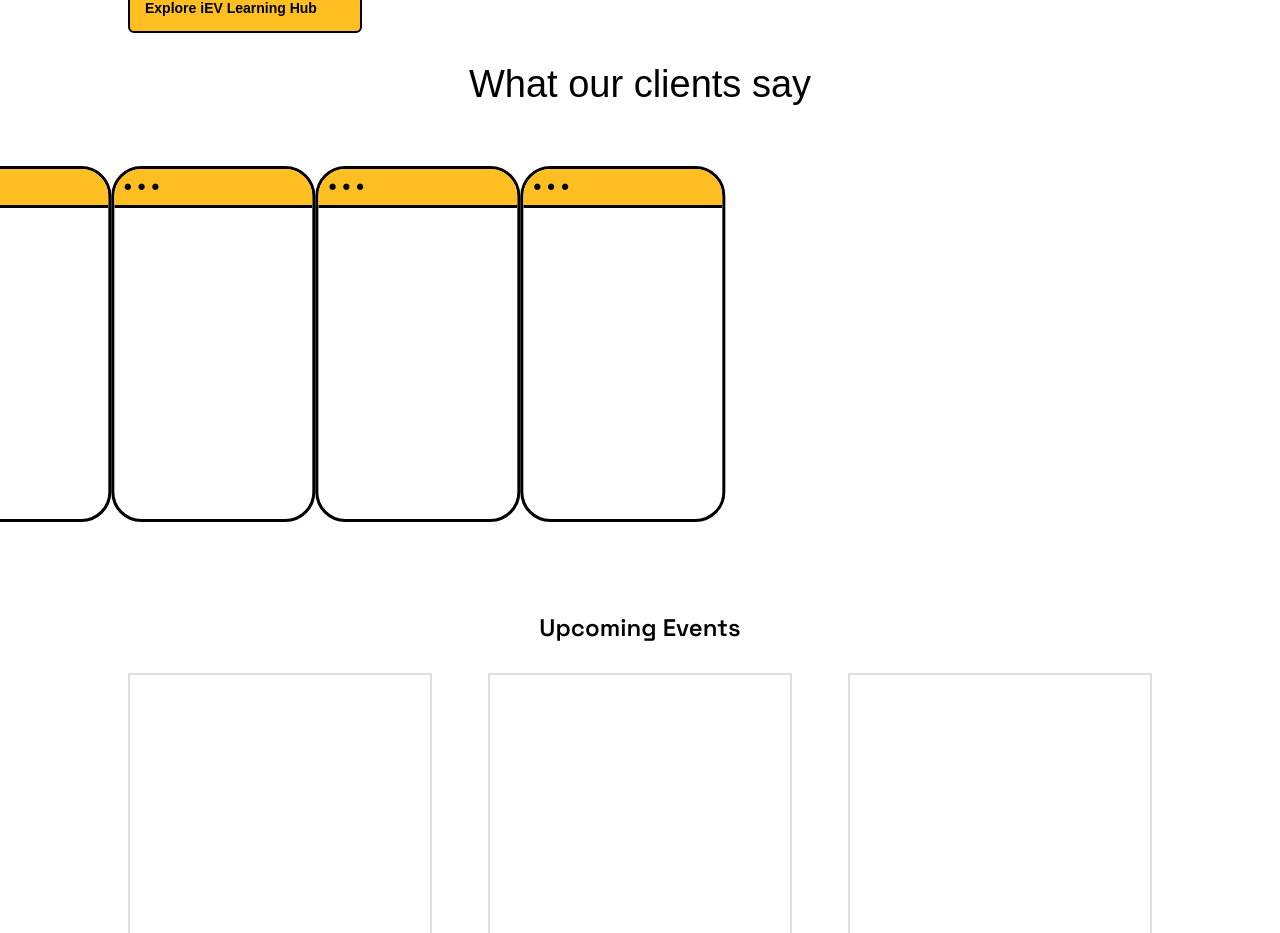
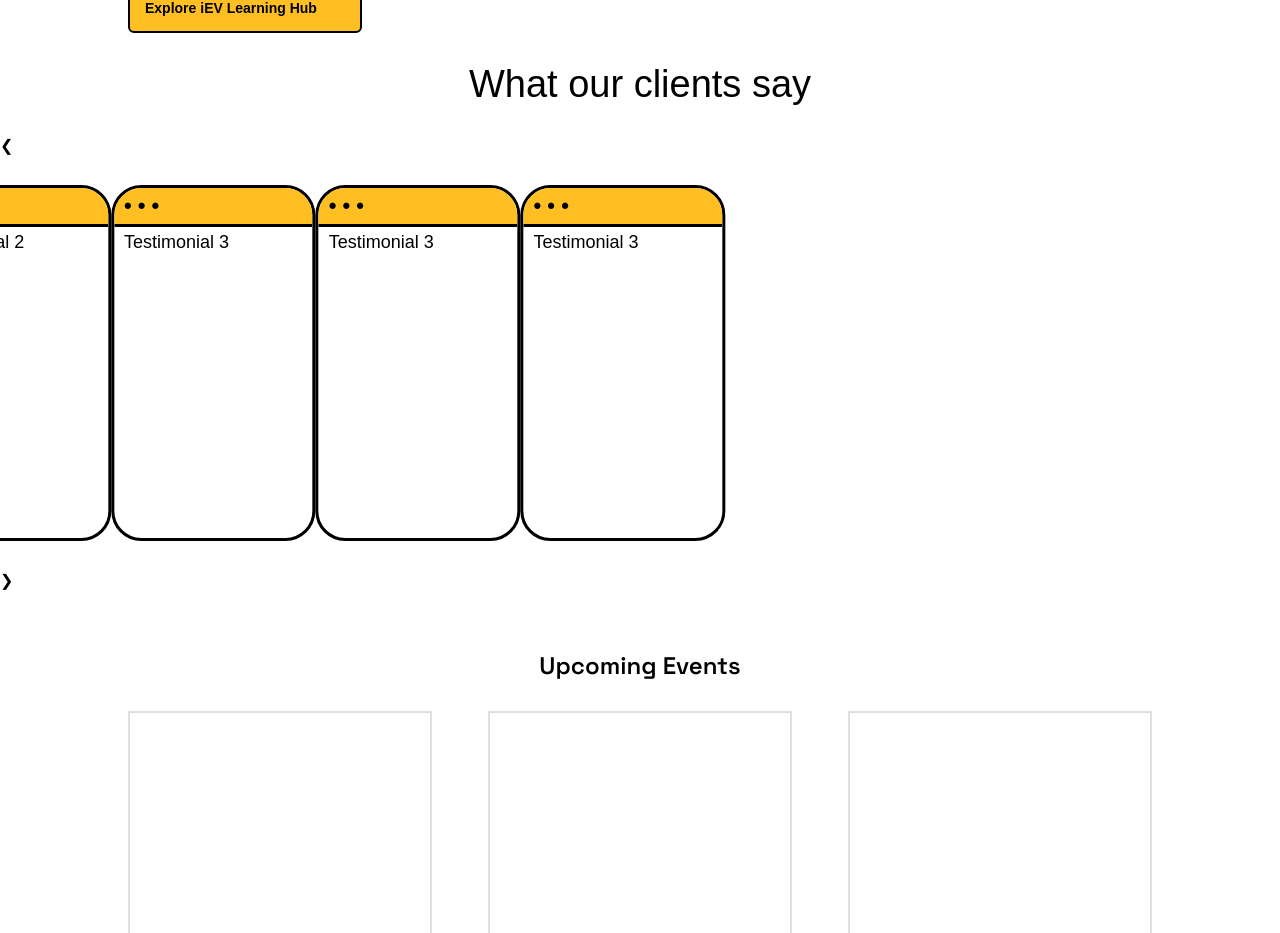
Before and after one commit to iev21/iev-frontend, an Angular app: page / in a window 1280 px wide. Shown: the part 1739-2672 px from the top of the page. Built offline with nearby package versions, Linux system fonts and the light colour scheme.

Commit message:
Update testimonials.component.html

```diff
--- a/src/app/testimonials/testimonials.component.html
+++ b/src/app/testimonials/testimonials.component.html
@@ -5,50 +5,60 @@
     What our clients say
 </div>
 
-<!-- Testimonials Container -->
+<!-- Testimonials Container with Navigation -->
 <div class="testimonials-container">
+    <!-- Left Arrow -->
+    <div class="arrow left-arrow">&#10094;</div>
 
-<!-- Testimonials -->
+    <!-- Testimonials Content -->
     <div class="testimonials">
-    <!-- Testimonial 1 -->
+        <!-- Testimonial -->
         <div class="testimonials__div">
             <div>• • •</div> <!-- Testimonial indicator -->
             <div class="innertext">
                 <!-- Testimonial content -->
+                Testimonial 1
             </div>
         </div>
-
-    <!-- Testimonial 2 -->
+        <!-- Repeat this structure for additional testimonials -->
+        <!-- Testimonial -->
         <div class="testimonials__div">
             <div>• • •</div> <!-- Testimonial indicator -->
             <div class="innertext">
                 <!-- Testimonial content -->
+                Testimonial 2
             </div>
         </div>
-
-    <!-- Testimonial 3 -->
+        <!-- Testimonial -->
         <div class="testimonials__div">
             <div>• • •</div> <!-- Testimonial indicator -->
             <div class="innertext">
                 <!-- Testimonial content -->
+                Testimonial 3
             </div>
         </div>
-  <!-- Testimonial 4 -->
+        <!-- Testimonial -->
         <div class="testimonials__div">
             <div>• • •</div> <!-- Testimonial indicator -->
             <div class="innertext">
                 <!-- Testimonial content -->
+                Testimonial 3
             </div>
         </div>
-  <!-- Testimonial 5 -->
+      <!-- Testimonial -->
         <div class="testimonials__div">
             <div>• • •</div> <!-- Testimonial indicator -->
             <div class="innertext">
                 <!-- Testimonial content -->
+                Testimonial 3
             </div>
         </div>
     </div>
+
+    <!-- Right Arrow -->
+    <div class="arrow right-arrow">&#10095;</div>
 </div>
+
 
 
 <!-- // This HTML code consists of a header and a testimonials section.
```
Lines whose indentation alone changed are shown as unchanged.
